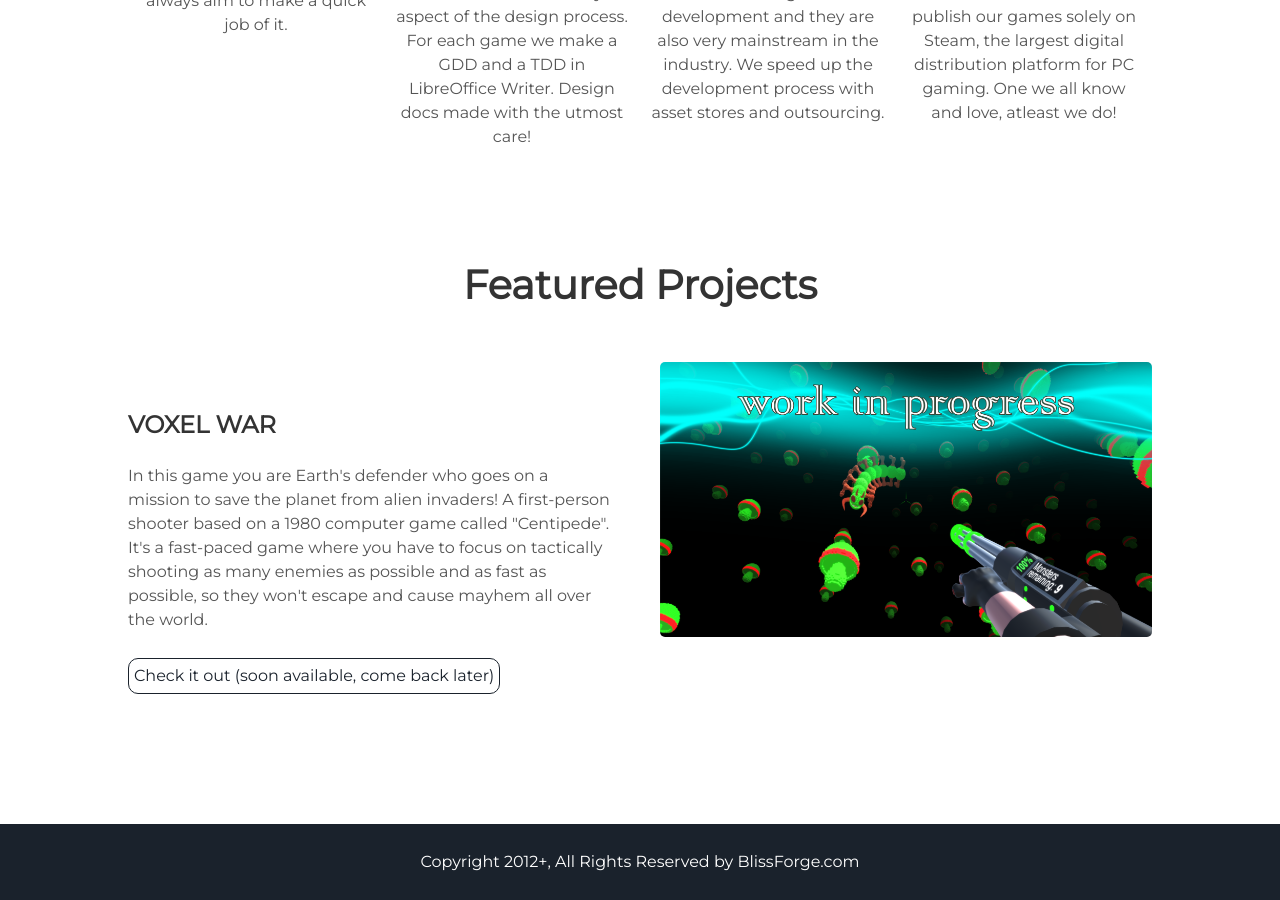
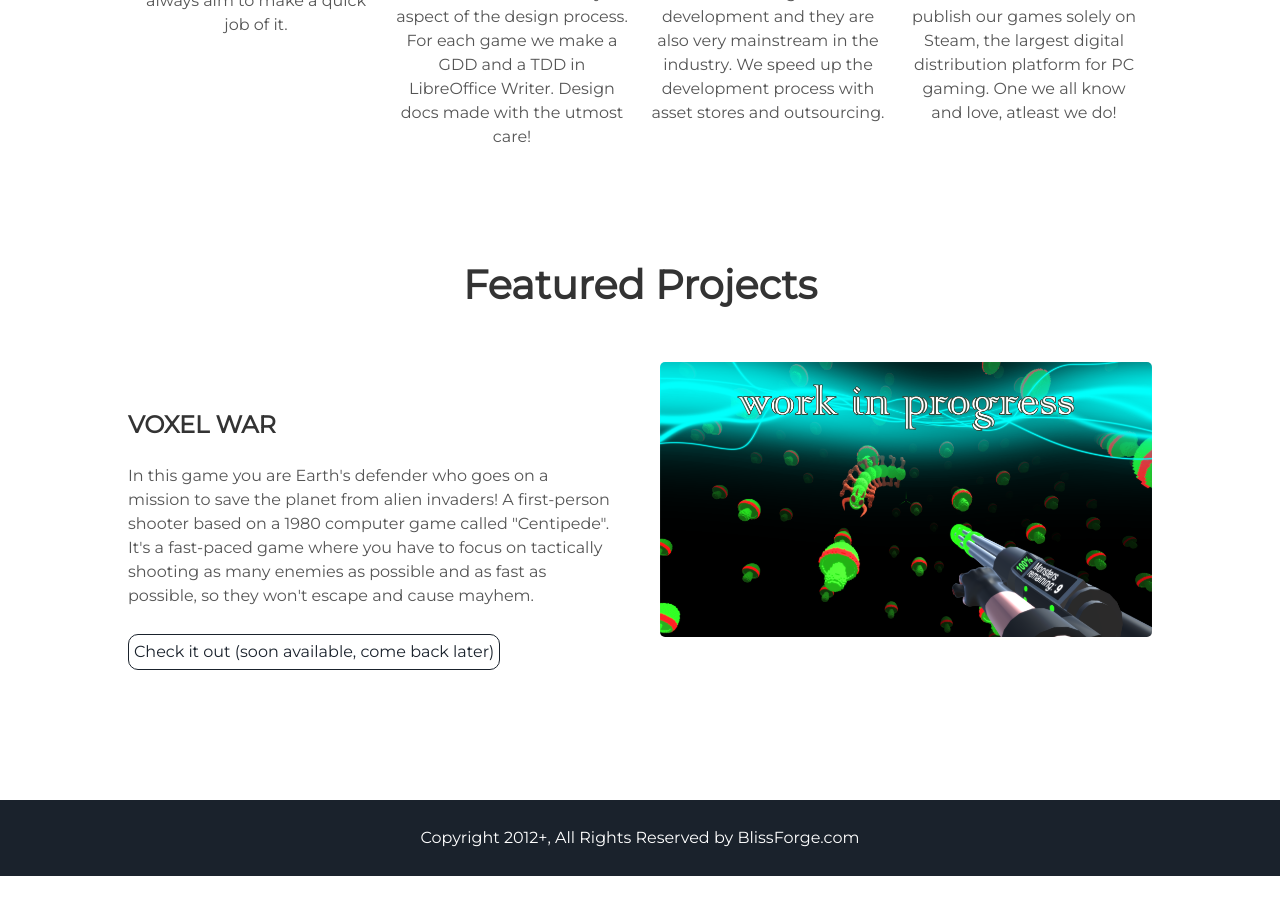
Before and after one commit to BlissForge/blissforge.github.io, a Jekyll site: the page built from index.html, in a window 1280 px wide and 900 px high, scrolled down 1689 px. Built offline with Jekyll 4.4.1, drawn with Linux system fonts in a browser that asks for light colours; after the commit the page ends 2565 px from its top, so only the background shows below that.

Commit message:
yesssss......

```diff
--- a/_includes/projects.html
+++ b/_includes/projects.html
@@ -10,7 +10,7 @@
     <!--<ul>
       <li> Our very first game!</li>
     </ul>-->
-    <p>In this game you are Earth's defender who goes on a mission to save the planet from alien invaders! A first-person shooter based on a 1980 computer game called "Centipede". It's a fast-paced game where you have to focus on tactically shooting as many enemies as possible and as fast as possible, so they won't escape and cause mayhem all over the world.</p>
+    <p>In this game you are Earth's defender who goes on a mission to save the planet from alien invaders! A first-person shooter based on a 1980 computer game called "Centipede". It's a fast-paced game where you have to focus on tactically shooting as many enemies as possible and as fast as possible, so they won't escape and cause mayhem.</p>
     <!--<a class="project-link" href="#">Check it out</a>-->
     <a class="project-link" href="#" onclick="return false;">Check it out (soon available, come back later)</a>
   </div>
```
